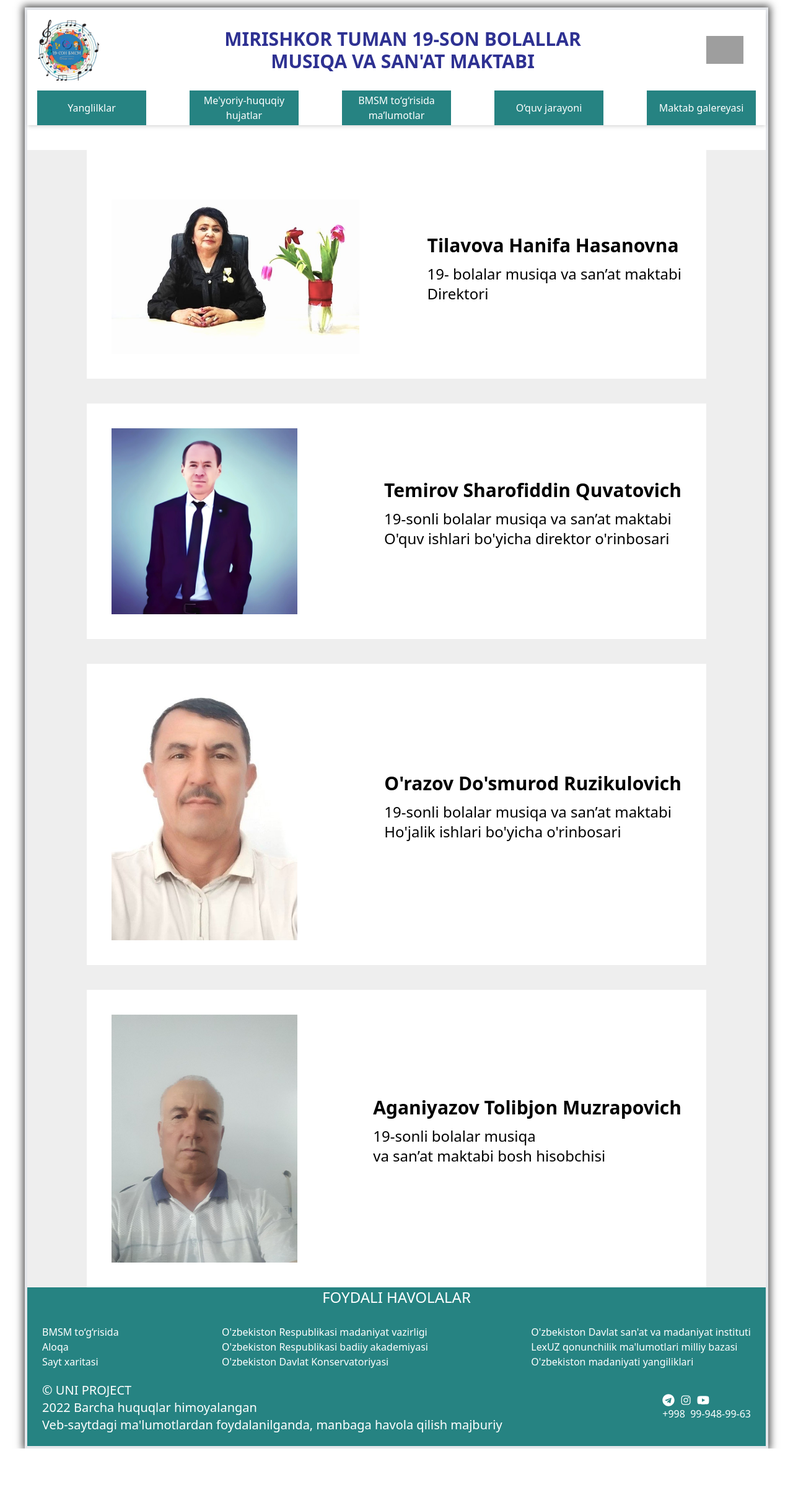
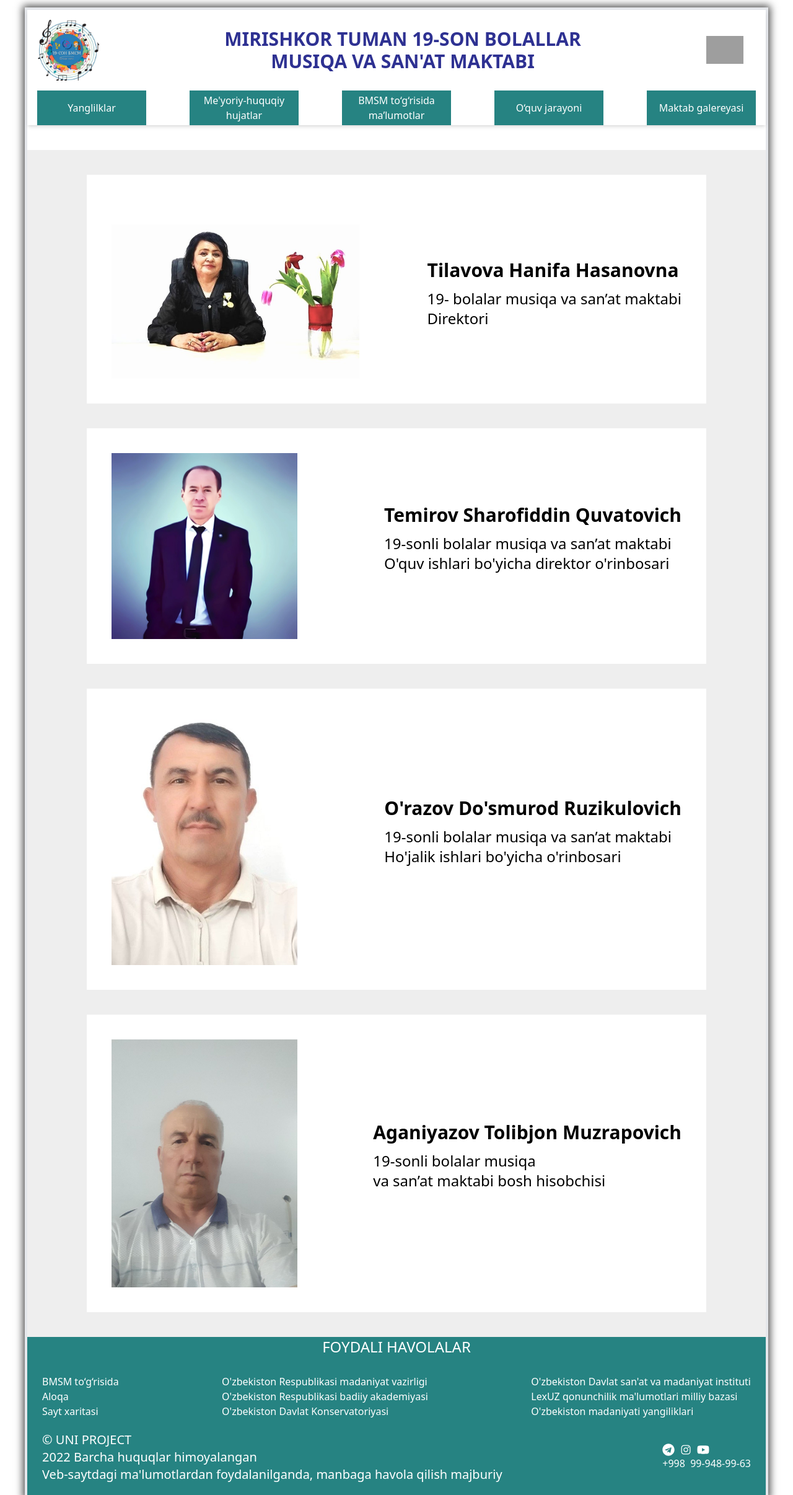
Before and after one commit to anvarjon-programmer/maktab-project, a React (Vite) app: page /maktabRahbaryati in a window 1280 px wide. Shown: the top 2412 px of the page at 62% size. Before the commit the page ends 2337 px from the top, so only its background shows below. Built offline with nearby package versions, Linux system fonts and the light colour scheme; grey boxes are pictures that could not be loaded.

Commit message:
fix raxbariyat

```diff
--- a/src/pages/BMS-togrisida/Maktab-rahbaryati.jsx
+++ b/src/pages/BMS-togrisida/Maktab-rahbaryati.jsx
@@ -9,6 +9,7 @@ import raxbar4 from '../../assets/АГАНИЯЗОВ-ТОЛИБЖОН.jpg'
 const MaktabRahbaryati = () => {
   return (
     <section className='bg-[#eee] mt-10'>
+      <div className='pt-10'>
       <div className='bg-white max-w-[1000px] pt-10 m-auto'>
         <div className='p-10 md:flex items-center justify-between gap-8'>
           <div className='md:max-w-[400px]'>
@@ -19,6 +20,7 @@ const MaktabRahbaryati = () => {
             <h3 className='text-2xl my-3 font-medium'>19- bolalar musiqa va san’at maktabi <br />Direktori</h3>
           </div>
         </div>
+      </div>
       </div>
 
       <div className='bg-white max-w-[1000px] mt-10 m-auto'>
@@ -45,6 +47,7 @@ const MaktabRahbaryati = () => {
         </div>
       </div>
 
+      <div className='pb-10'>
       <div className='bg-white max-w-[1000px] mt-10 m-auto '>
         <div className='p-10 md:flex items-center justify-between gap-8'>
           <div className='md:max-w-[300px]'>
@@ -56,6 +59,7 @@ const MaktabRahbaryati = () => {
           </div>
         </div>
       </div>
+      </div>
     </section>
   )
 }
```
